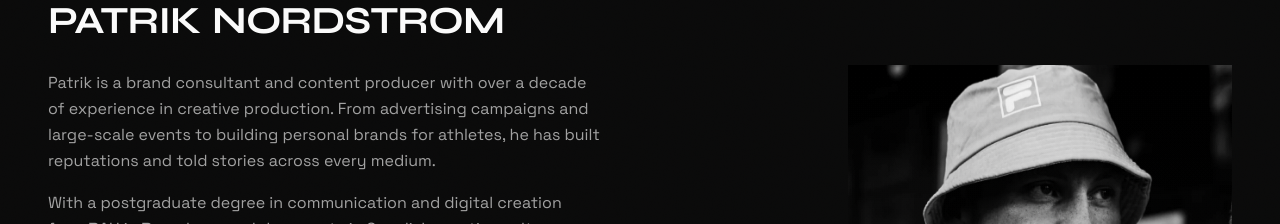
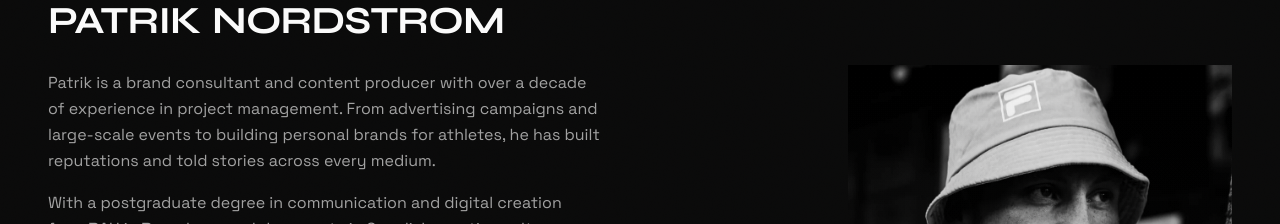
Before and after one commit to delarc0/polar26, a Next.js app: page /about in a window 1280 px wide. Shown: the part 528-752 px from the top of the page. Built offline with nearby package versions, Linux system fonts and the light colour scheme.

Commit message:
About: change founder experience to project management

```diff
--- a/src/app/about/about-content.tsx
+++ b/src/app/about/about-content.tsx
@@ -267,7 +267,7 @@ export function AboutPageContent() {
 							<div className="mt-6 space-y-4 text-muted-foreground leading-relaxed">
 								<p className="bio-paragraph">
 									Patrik is a brand consultant and content producer with over a
-									decade of experience in creative production. From advertising
+									decade of experience in project management. From advertising
 									campaigns and large-scale events to building personal brands for
 									athletes, he has built reputations and told stories across every
 									medium.
```
